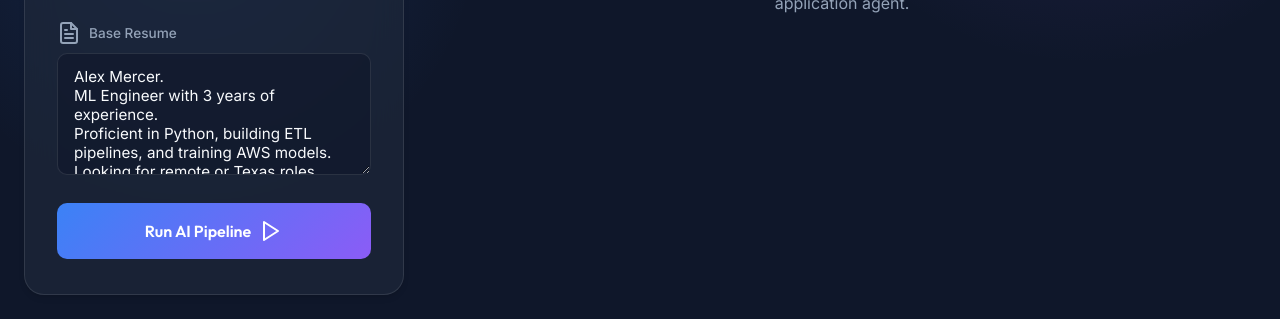
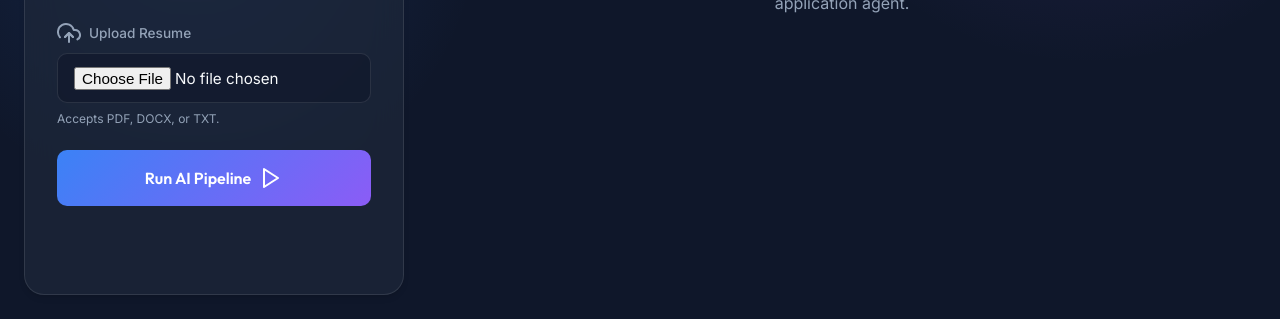
Before and after one commit to somildoshi12/Job_Application_Agent, a plain HTML site: page frontend/index.html in a window 1280 px wide. Shown: the part 481-800 px from the top of the page. Drawn offline with nearby package versions, Linux system fonts and the light colour scheme.

Commit message:
fix: replace textarea with file upload input in UI

```diff
--- a/frontend/index.html
+++ b/frontend/index.html
@@ -58,15 +58,11 @@ Python, Machine Learning, AWS, SQL, Pandas</textarea
           </div>
 
           <div class="input-group">
-            <label for="resume"
-              ><i data-feather="file-text"></i> Base Resume</label
+            <label for="resume_file"
+              ><i data-feather="upload-cloud"></i> Upload Resume</label
             >
-            <textarea id="resume" rows="5" required>
-Alex Mercer.
-ML Engineer with 3 years of experience.
-Proficient in Python, building ETL pipelines, and training AWS models.
-Looking for remote or Texas roles.</textarea
-            >
+            <input type="file" id="resume_file" accept=".pdf,.doc,.docx,.txt" style="padding: 0.8rem 1rem !important" required />
+            <p style="font-size: 0.75rem; color: var(--text-muted); margin-top: 0.5rem;">Accepts PDF, DOCX, or TXT.</p>
           </div>
 
           <button type="submit" id="run-btn" class="primary-btn">
```
